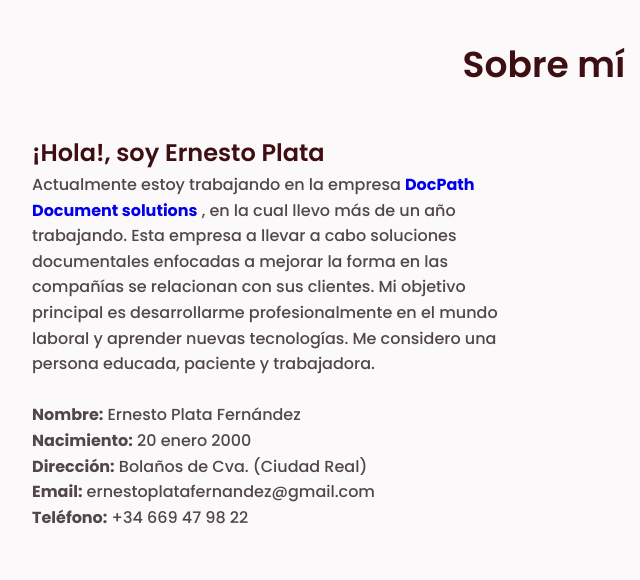
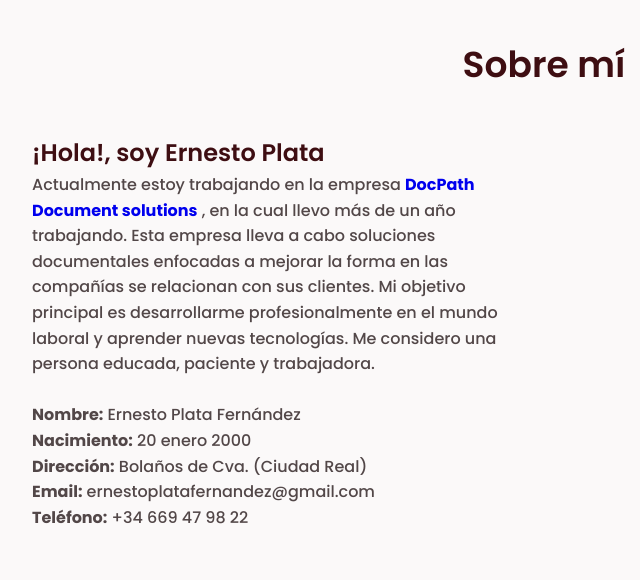
Before and after one commit to ernestoag20/paginapersonal, a plain HTML site: page index.html in a window 1280 px wide. Shown: the part 860-1440 px from the top of the page, 96-736 px from the left. Drawn offline with nearby package versions, Linux system fonts and the light colour scheme.

Commit message:
quitar s

```diff
--- a/index.html
+++ b/index.html
@@ -87,7 +87,7 @@
                     <div class="about__data bd-grid">
                         <p class="about__description"><span>¡Hola!, soy Ernesto Plata <br></span> Actualmente estoy trabajando en la empresa
                         <a href="https://www.docpath.com/?lang=es" target="_blank"> <b>DocPath Document solutions</b> </a>, en la cual llevo más
-                        de un año trabajando. Esta empresa a llevar a cabo soluciones documentales enfocadas a mejorar la forma en las compañías se relacionan con sus clientes.
+                        de un año trabajando. Esta empresa lleva a cabo soluciones documentales enfocadas a mejorar la forma en las compañías se relacionan con sus clientes.
                         Mi objetivo principal es desarrollarme profesionalmente en el mundo laboral y aprender nuevas tecnologías.
                         Me considero una persona educada, paciente y trabajadora. <br><br><b>Nombre:</b>  Ernesto Plata Fernández <br><b>Nacimiento:</b>  20 enero 2000 <br>
                         <b>Dirección:</b>  Bolaños de Cva. (Ciudad Real) <br> <b>Email:</b>  ernestoplatafernandez@gmail.com <br><b>Teléfono:</b>  +34 669 47 98 22
```
